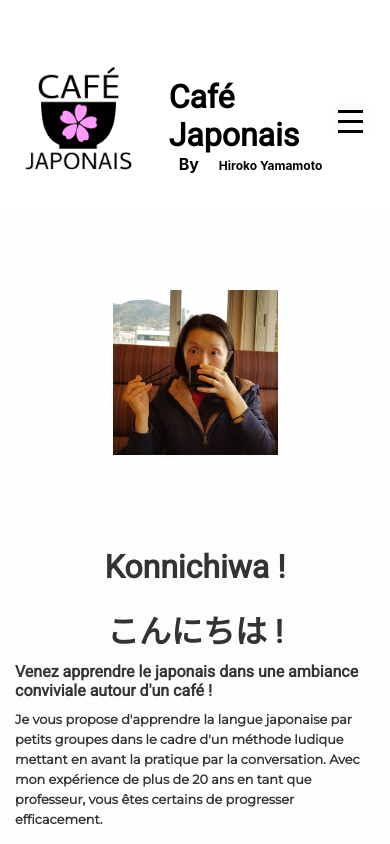
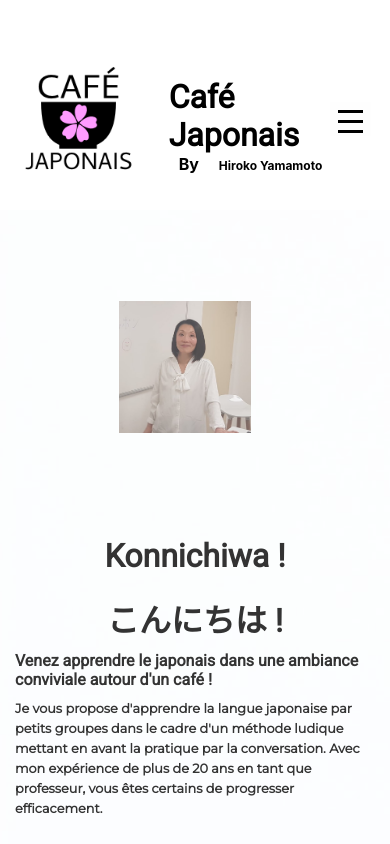
Before and after one commit to Pizatol/Hiroko-Landing, a Next.js app: page / in a window 390 px wide. Shown: the top 844 px of the page. Built offline with nearby package versions, Linux system fonts and the light colour scheme.

Commit message:
changement image de profil page Home

```diff
--- a/pages/index.js
+++ b/pages/index.js
@@ -7,6 +7,7 @@ import Footer from "../components/Footer";
 
 import hiroko from "../public/assets/profil/hiro.jpg";
 import wallpaper from "../public/wallpaper.jpg";
+import portrait from '../public/assets/profil/portrait.jpg'
 
 export default function Home() {
     return (
@@ -36,9 +37,9 @@ export default function Home() {
 
                 <div className={css.mainLeftPart}>
                     <Image
-                        src={hiroko}
-                        width={400}
-                        height={400}
+                        src={portrait}
+                        width={651}
+                        height={651}
                         alt="image profil Hiroko"
                     />
                 </div>
--- a/styles/Home.module.css
+++ b/styles/Home.module.css
@@ -202,9 +202,15 @@
   }
 }
 
+@media screen and (max-width: 1024px) {
+  .mainLeftPart {
+    margin-right: 20px;
+  }
+}
+
 @media screen and (max-width: 768px) {
   .mainLeftPart {
-    width: 50%;
+    width: 40%;
     border-radius: 0;
     padding-top: 100px;
     overflow: visible;
--- a/styles/Home.module.scss
+++ b/styles/Home.module.scss
@@ -155,9 +155,16 @@
     }
 }
 
+
+@media screen and (max-width: 1024px) {
+    .mainLeftPart {
+        margin-right: 20px;
+    }
+}
+
 @media screen and (max-width: 768px) {
     .mainLeftPart {
-        width: 50%;
+        width: 40%;
       border-radius: 0;
         // margin: 50px 0;
         padding-top: 100px;
```
Also changed, not shown: public/assets/profil/portrait.jpg (added), 1 other file (tests, documents, lock files or other folders).
